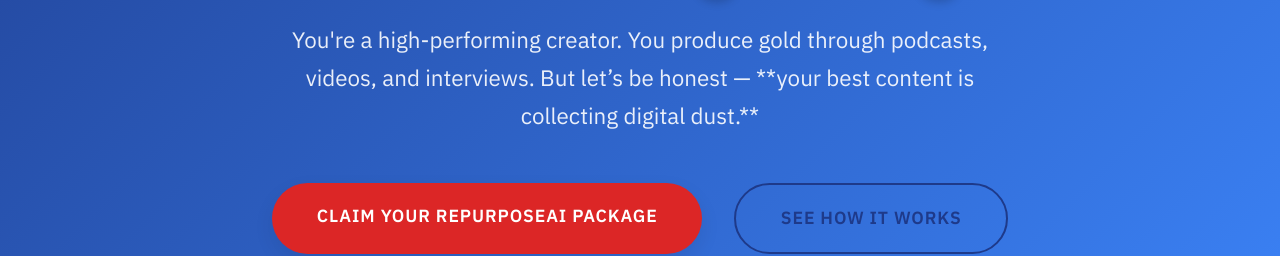
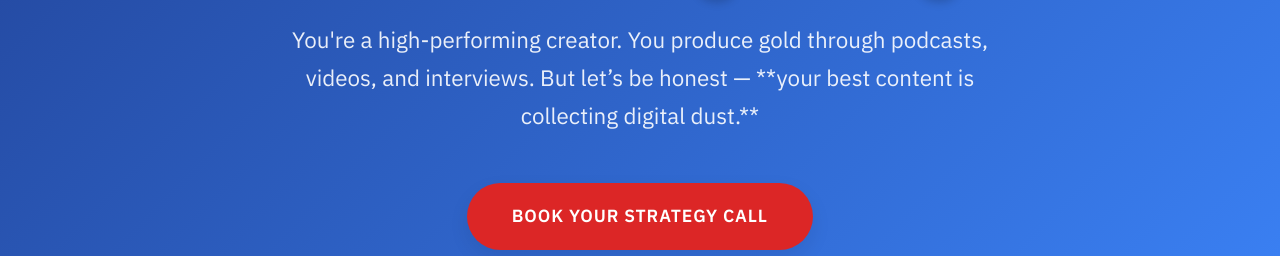
Before and after one commit to itxhamidraza/repurposeai, a plain HTML site: page offer/index.html in a window 1280 px wide. Shown: the part 545-801 px from the top of the page. Drawn offline with Linux system fonts and the light colour scheme.

Commit message:
Update index.html

```diff
--- a/offer/index.html
+++ b/offer/index.html
@@ -25,8 +25,7 @@
                 <h1>Turn Your Long-Form Content into a <span class="highlight">Weekly Growth Engine</span> — Without Lifting a Finger.</h1>
                 <p class="hero-subtitle">You're a high-performing creator. You produce gold through podcasts, videos, and interviews. But let’s be honest — **your best content is collecting digital dust.**</p>
                 <div class="hero-cta-group">
-                    <a href="#offer-details" class="btn btn-primary animate-scale">Claim Your RepurposeAI Package</a>
-                    <a href="#value-section" class="btn btn-secondary">See How It Works</a>
+                    <a href="https://calendly.com/hamid-repurposeai/strategy-call" target="_blank" class="btn btn-primary animate-scale">Book Your Strategy Call</a>
                 </div>
             </div>
         </div>
@@ -138,11 +137,11 @@
     <section id="call-to-action" class="section-padding content-section light-bg">
         <div class="container">
             <h2 class="section-title reveal-up">Only 2 Spots Left This Week</h2>
-            <p class="section-description reveal-up delay-1">No testimonials. No “maybe later.”</p>
+            <p class="section-description reveal-up delay-1">No testimonials. No **“maybe later.”**</p>
             <p class="section-description reveal-up delay-2">Just an unfair offer for action-takers.</p>
             <p class="action-prompt reveal-up delay-3">🟢 If you’re ready to scale your voice like a pro —</p>
             <div class="button-center-wrapper reveal-up delay-4">
-                <a href="https://calendly.com/hamid-repurposeai/strategy-call" target="_blank" class="btn btn-primary btn-large animate-scale">Book your strategy call now →</a>
+                <a href="https://repurposeai.co/offer" target="_blank" class="btn btn-primary btn-large animate-scale">Book your strategy call now →</a>
             </div>
             <p class="fine-print reveal-up delay-5">Offer valid for the next <span id="final-countdown-short">X hours</span>. Limited capacity.</p>
         </div>
@@ -234,7 +233,7 @@
             // setupCountdown(new Date("June 15, 2025 23:59:59").getTime());
 
 
-            // Smooth scrolling for internal links
+            // Smooth scrolling for internal links (removed for the specific button, but kept general)
             document.querySelectorAll('a[href^="#"]').forEach(anchor => {
                 anchor.addEventListener('click', function (e) {
                     e.preventDefault();
```
